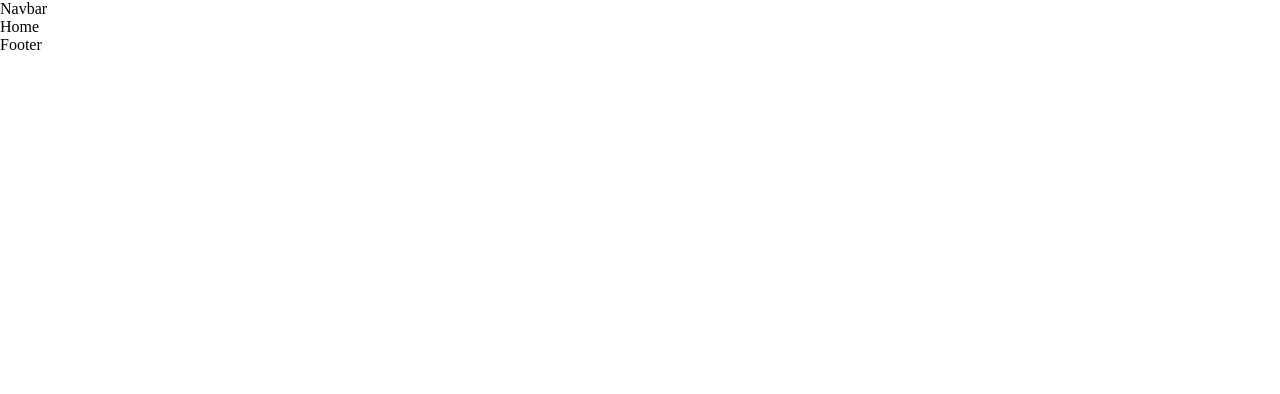
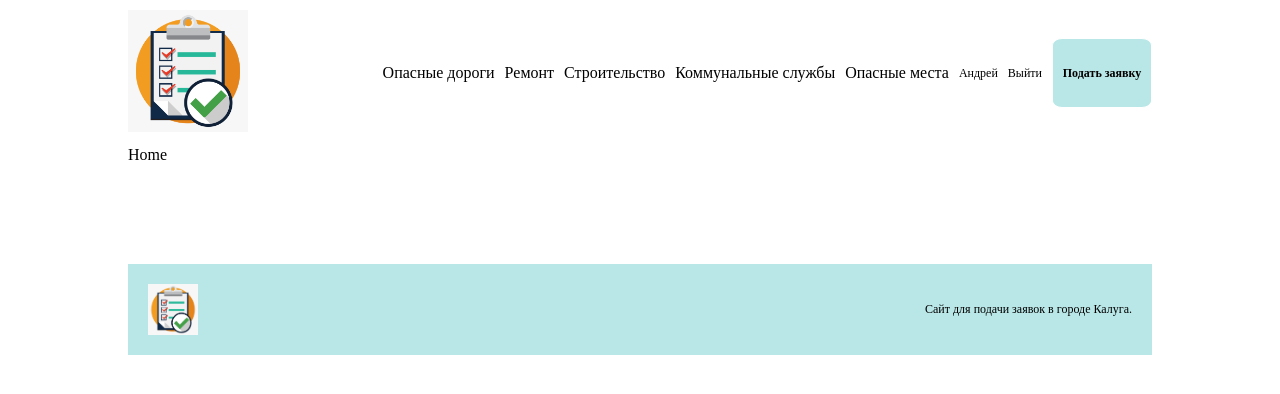
Before and after one commit to ShERAand/APP_submission, a React (Create React App) app in the folder client/: page / in a window 1280 px wide. Shown: the top 394 px of the page. Built offline with nearby package versions, Linux system fonts and the light colour scheme.

Commit message:
Creating Navbar and Footer Components

```diff
--- a/client/src/App.css
+++ b/client/src/App.css
@@ -3,3 +3,12 @@
   padding: 0;
   box-sizing: border-box;
 }
+
+.app {
+  display: flex;
+  justify-content: center;
+}
+
+.app .container {
+  width: 1024px;
+}
--- a/client/src/components/Footer/Footer.jsx
+++ b/client/src/components/Footer/Footer.jsx
@@ -1,8 +1,13 @@
 import React from 'react'
+import Logo from '../../img/logo.jpg'
+import '../../styles/Footer.css'
 
 const Footer = () => {
   return (
-    <div>Footer</div>
+    <footer>
+      <img src={Logo} alt="" className='logo_smile'/>
+      <span>Сайт для подачи заявок в городе Калуга.</span>
+    </footer>
   )
 }
 
--- a/client/src/components/Navbar/Navbar.jsx
+++ b/client/src/components/Navbar/Navbar.jsx
@@ -1,8 +1,27 @@
-import React from 'react'
-
+import '../../styles/Navbar.css'
+import Logo from '../../img/logo.jpg'
+import { Link } from 'react-router-dom'
 const Navbar = () => {
   return (
-    <div>Navbar</div>
+    <div className='navbar'>
+        <div className="container">
+            <div className="logo">
+                <img src={Logo} alt="" className='logo' />
+            </div>
+            <div className="links">
+                <Link to='/?cat=road' className='Link'>Опасные дороги</Link>
+                <Link to='/?cat=road' className='Link'>Ремонт</Link>
+                <Link to='/?cat=road' className='Link'>Строительство</Link>
+                <Link to='/?cat=road' className='Link'>Коммунальные службы</Link>
+                <Link to='/?cat=road' className='Link'>Опасные места</Link>
+                <span>Андрей</span>
+                <span>Выйти</span>
+                <span className='writting'>
+                    <Link className="zayvka" to='/write'>Подать заявку</Link>
+                    </span>
+            </div>
+        </div>
+    </div>
   )
 }
 
--- /dev/null
+++ b/client/src/styles/Footer.css
@@ -0,0 +1,13 @@
+footer {
+    margin-top: 100px;
+    padding: 20px;
+    background-color: #b9e7e7;
+    display: flex;
+    align-items: center;
+    justify-content: space-between;
+    font-size: 12px;
+}
+
+.logo_smile {
+    width: 50px;
+}
--- a/client/src/styles/Login.css
+++ b/client/src/styles/Login.css
@@ -1,4 +1,4 @@
-.container {
+.auth .container {
     display: flex;
     align-items: center;
     justify-content: center;
--- /dev/null
+++ b/client/src/styles/Navbar.css
@@ -0,0 +1,42 @@
+.navbar .container {
+    width: 1024px;
+    padding: 10px 0px;
+    display: flex;
+    justify-content: space-between;
+}
+
+.links {
+    display: flex;
+    align-items: center;
+    gap: 10px;
+}
+
+.Link {
+    text-decoration: none;
+    color: inherit;
+    font-size: 16px;
+    font-weight: 300;
+    cursor: pointer;
+}
+
+.writting {
+    background-color: #b9e7e7;
+    width: 100px;
+    height: 70px;
+    border-radius: 10%;
+    display: flex;
+    align-items: center;
+    justify-content: center;
+    font-weight: 700;
+    cursor: pointer;
+    border: 1px solid white;
+}
+
+.zayvka {
+    color: inherit;
+    text-decoration: none !important;
+}
+
+.logo {
+    width: 120px;
+}
```
Also changed, not shown: client/src/components/Footer/Footer.css (deleted), client/src/components/Navbar/Navbar.css (deleted), client/src/img/logo.jpg (added).
